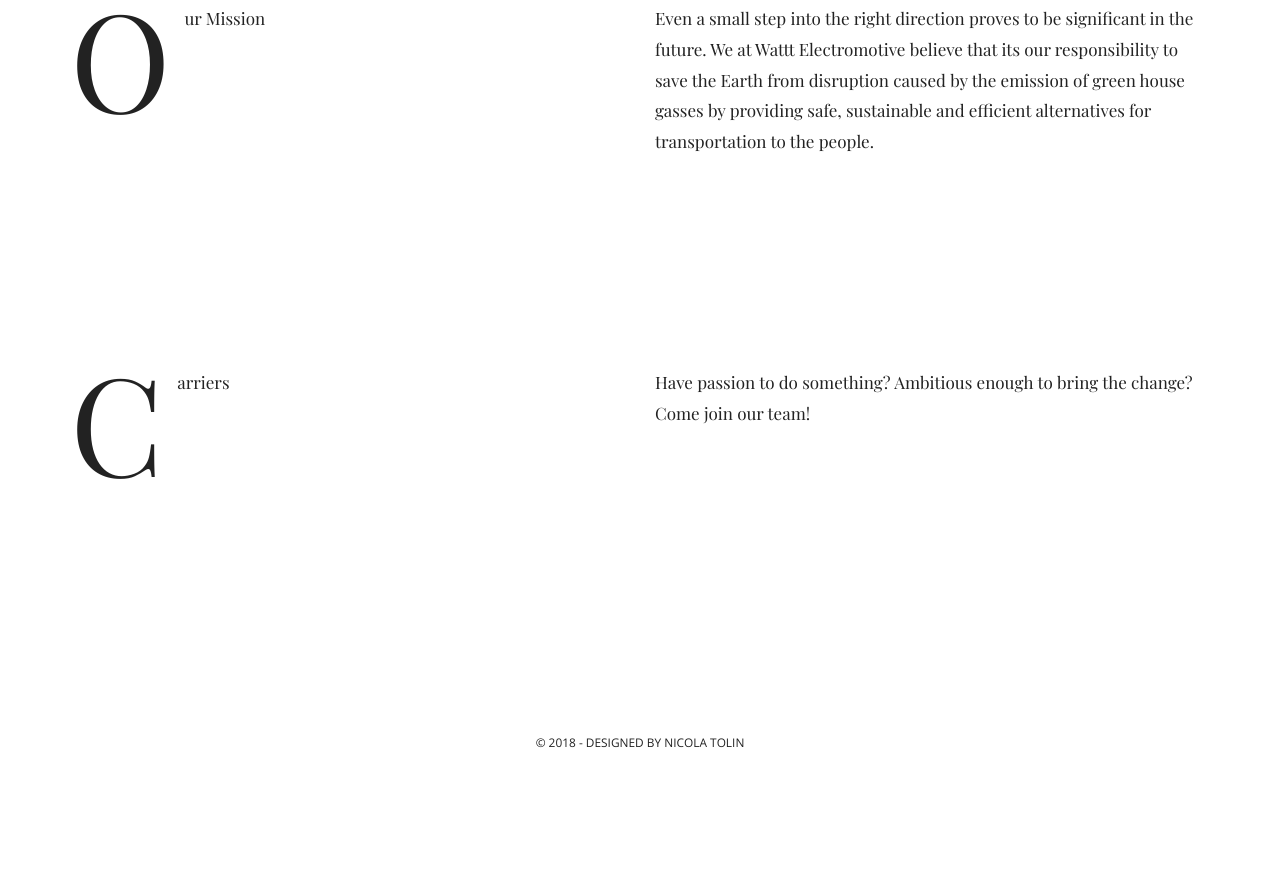
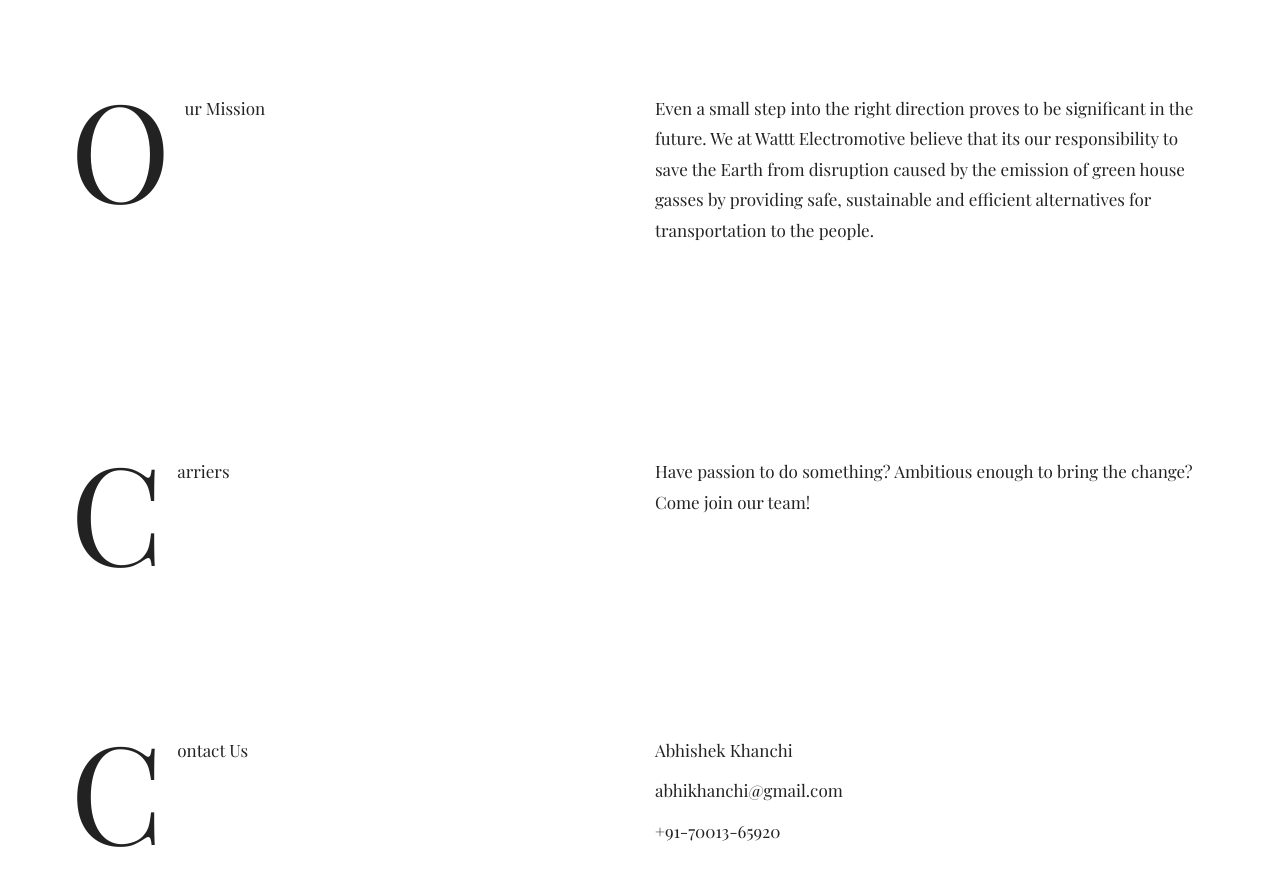
Before and after one commit to watttmotors/www, a plain HTML site: page index.html in a window 1280 px wide. Shown: the part 1880-2770 px from the top of the page. Before the commit the page ends 2643 px from the top, so only its background shows below. Drawn offline with nearby package versions, Linux system fonts and the light colour scheme.

Commit message:
light weight
reduced size and added content to "Contact" tab.

```diff
--- a/index.html
+++ b/index.html
@@ -53,7 +53,9 @@
 		<div class="container">
 			<div class="row">
 				<div class="col-lg-7">
-					<p>WATTT ELECTROMOTIVE</p>
+					<p>WATTT
+          <p>
+            ELECTROMOTIVE</p>
 				</div>
 			</div>
 		</div>
@@ -165,16 +167,29 @@
   </section>
 
 
-	<!-- Brand -->
-	<section id="brand">
-		<div class="container">
-			<div class="row">
-				<div class="col-md-12">
-
-				</div>
-			</div>
-		</div>
-	</section>
+	<!-- Contact -->
+  <section class="contact" id="contact">
+    <div class="container about">
+      <div class="row">
+        <div class="col-md-6 big-letter">
+          <p>
+            Contact Us
+          </p>
+          <br>
+        </div>
+        <div class="col-md-6">
+          <p>
+            Abhishek Khanchi
+          <p>
+            abhikhanchi@gmail.com
+          <p>
+            +91-70013-65920
+          </p>
+          <br>
+        </div>
+      </div>
+    </div>
+  </section>
 
 
 	<!-- Copyright -->
```
Also changed, not shown: img/1.jpg (deleted), img/2.jpg (deleted), img/3.jpg (deleted), img/4.jpg (deleted), img/logo.png (deleted), img/logos/logo1.jpg (deleted), img/logos/logo2.jpg (deleted), img/logos/logo3.jpg (deleted), img/logos/logo4.jpg (deleted), img/logos/logo5.jpg (deleted), img/logos/logo6.jpg (deleted), img/logos/logo7.jpg (deleted), img/logos/logo8.jpg (deleted), img/signature.jpg (deleted).
